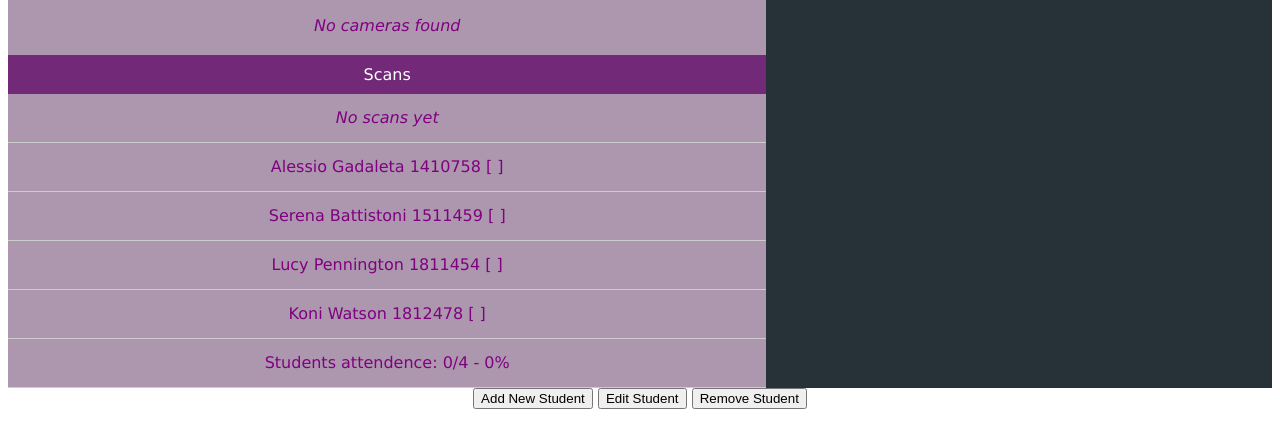
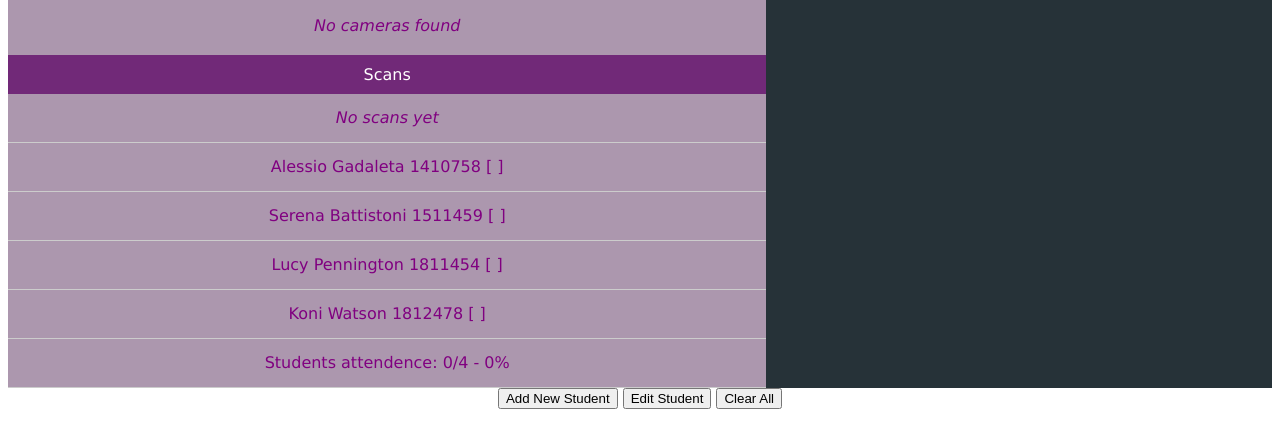
Before and after one commit to trentazero/RGUAttendenceChecker, a plain HTML site: page SerenaIndex.html in a window 1280 px wide. Shown: the part 146-594 px from the top of the page. Drawn offline with nearby package versions, Linux system fonts and the light colour scheme.

Commit message:
trying to clear

```diff
--- a/SerenaIndex.html
+++ b/SerenaIndex.html
@@ -66,7 +66,7 @@
 
     <input type="button" id="addStudent" value="Add New Student">
     <input type="button" id="editStudent" value="Edit Student">
-    <input type="button" id="removeStudent" value="Remove Student">
+    <button onclick="clearAll()">Clear All</button>
 
     <div class="container">
         <div class="main">
--- a/app.js
+++ b/app.js
@@ -58,11 +58,6 @@ var app = new Vue({
       this.activeCameraId = camera.id;
       this.scanner.start(camera);
     },
-    clearAll: function(){
-      studentList = [];
-      console.log(studentList);
-    },
-    // try
     statistics: function(){
       var output = "Students attendence: ";
       var percentage = Math.round((studCounter/studentList.length)*10000)/100;
--- a/buttons.js
+++ b/buttons.js
@@ -20,5 +20,8 @@ function addStudent() {
 	console.log(newStud);
 	$("#dialog").dialog('close');
 	studentList.push(newStud);
+}
 
+function clearAll(){
+  studentList = [];
 }
```
